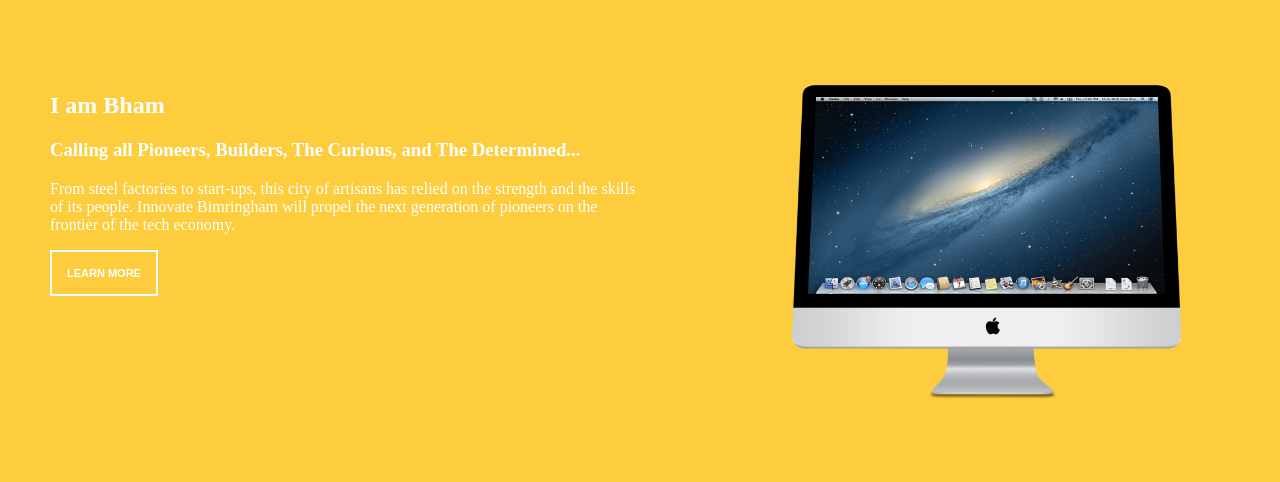
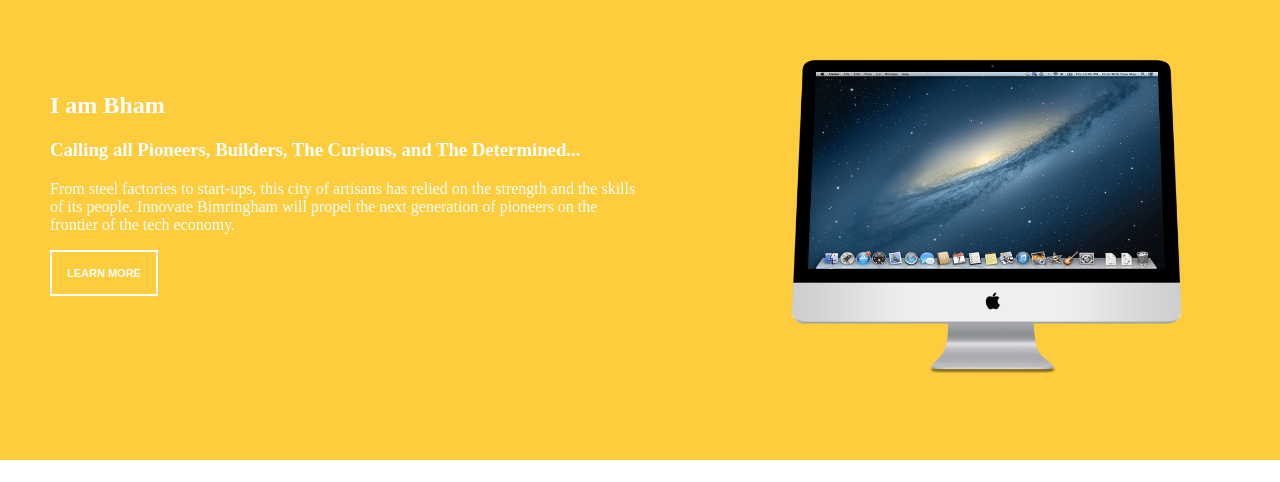
Before and after one commit to jpshank2/JPSInnovateBhamPreWork, a plain HTML site: page index.html in a window 1280 px wide. Shown: the part 90-572 px from the top of the page. Drawn offline with Linux system fonts and the light colour scheme.

Commit message:
update style.css
changed mac picture padding to be more consistent with prompt

```diff
--- a/style.css
+++ b/style.css
@@ -31,7 +31,7 @@ body {
     grid-column-start: 2;
     grid-column-end: 3;
     margin: auto;
-    padding: 75px 50px 75px 50px;
+    padding: 50px 50px 75px 50px;
     width: 75%
 }
 
```
